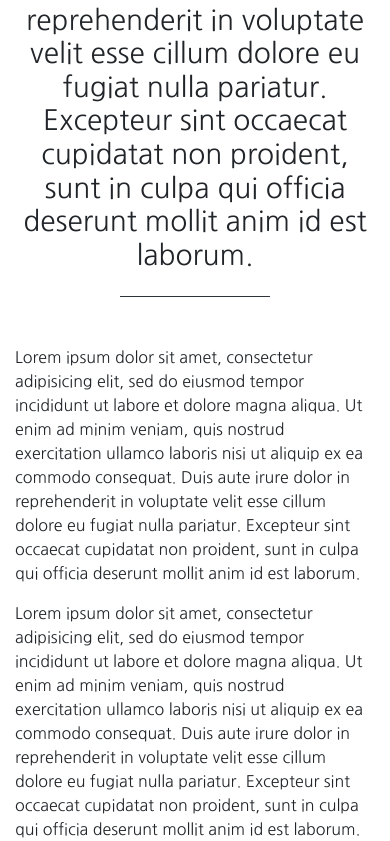
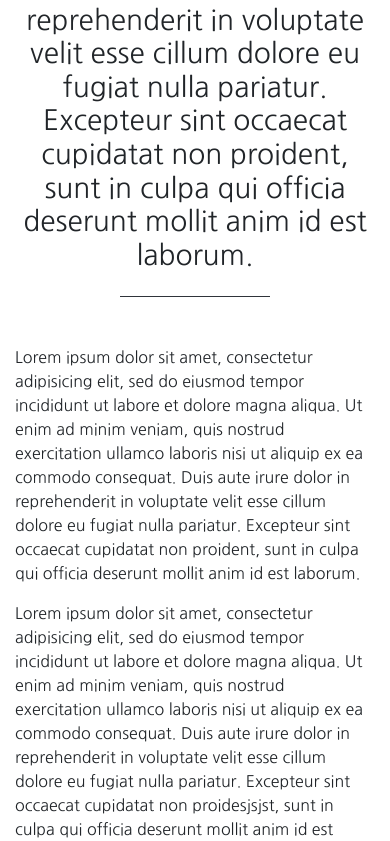
Before and after one commit to Fernandadesign/Mi-portafolio, a plain HTML site: page index.html in a window 390 px wide. Shown: the part 1159-2000 px from the top of the page. Drawn offline with nearby package versions, Linux system fonts and the light colour scheme; a script that the page names is missing.

Commit message:
commit texto

```diff
--- a/index.html
+++ b/index.html
@@ -70,13 +70,13 @@
         <hr class="bg-dark my-4" width="150" size="4">
         <div class="row my-5">
           <p class="col-sm-12 col-md-6">Lorem ipsum dolor sit amet, consectetur adipisicing elit, sed do eiusmod tempor incididunt ut labore et dolore magna aliqua. Ut enim ad minim veniam, quis nostrud exercitation ullamco laboris nisi ut aliquip ex ea commodo consequat. Duis aute irure dolor in reprehenderit in voluptate velit esse cillum dolore eu fugiat nulla pariatur. Excepteur sint occaecat cupidatat non proident, sunt in culpa qui officia deserunt mollit anim id est laborum.</p>
-          <p class="col-sm-12 col-md-6">Lorem ipsum dolor sit amet, consectetur adipisicing elit, sed do eiusmod tempor incididunt ut labore et dolore magna aliqua. Ut enim ad minim veniam, quis nostrud exercitation ullamco laboris nisi ut aliquip ex ea commodo consequat. Duis aute irure dolor in reprehenderit in voluptate velit esse cillum dolore eu fugiat nulla pariatur. Excepteur sint occaecat cupidatat non proident, sunt in culpa qui officia deserunt mollit anim id est laborum.</p>
+          <p class="col-sm-12 col-md-6">Lorem ipsum dolor sit amet, consectetur adipisicing elit, sed do eiusmod tempor incididunt ut labore et dolore magna aliqua. Ut enim ad minim veniam, quis nostrud exercitation ullamco laboris nisi ut aliquip ex ea commodo consequat. Duis aute irure dolor in reprehenderit in voluptate velit esse cillum dolore eu fugiat nulla pariatur. Excepteur sint occaecat cupidatat non proidesjsjst, sunt in culpa qui officia deserunt mollit anim id est laborum.</p>
         </div>
       </section>
 
     </div>
 
-      <!---Mi experiencia ICONOS at--->
+      <!---Mi experiencia ICONOS--->
       <section class="container experiencia" id="mi-experiencia">
 
         <h2 class="text-center font-weight-bold mt-5">MI EXPERIENCIA</h2>
```
